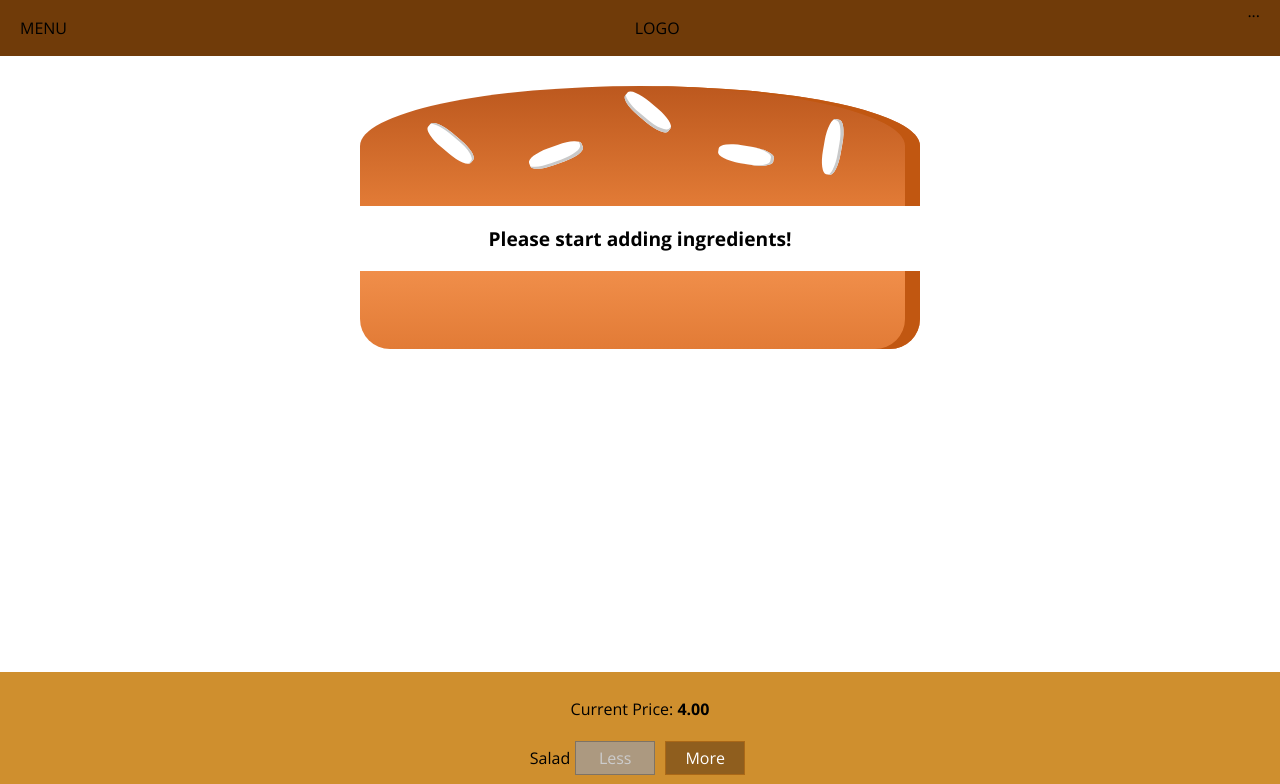
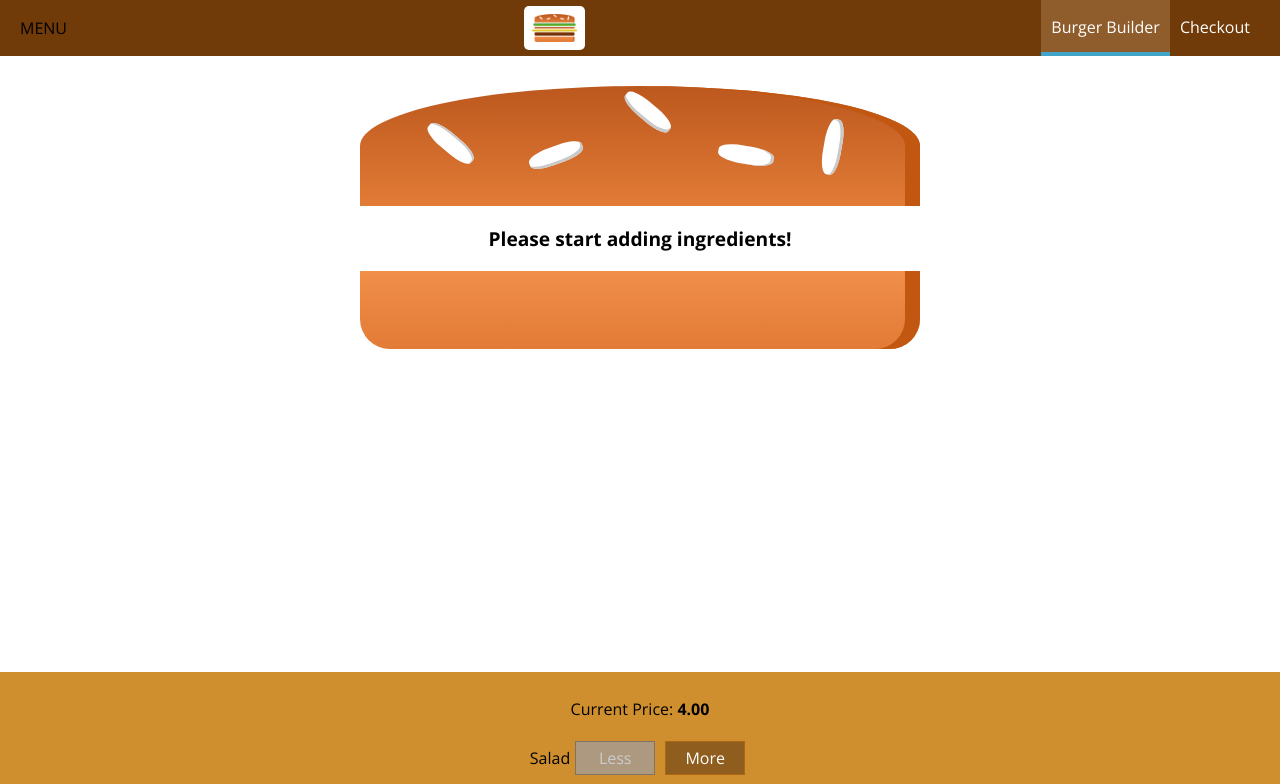
Before and after one commit to parth1320/burger_builder, a React app: page / in a window 1280 px wide. Shown: the top 784 px of the page. Built offline with nearby package versions, Linux system fonts and the light colour scheme.

Commit message:
Navigation Items

```diff
--- /dev/null
+++ b/src/components/Logo/Logo.css
@@ -0,0 +1,11 @@
+.Logo {
+  background-color: white;
+  height: 80%;
+  padding: 8px;
+  box-sizing: border-box;
+  border-radius: 5px;
+}
+
+.Logo img {
+  height: 100%;
+}
--- /dev/null
+++ b/src/components/Logo/Logo.js
@@ -0,0 +1,12 @@
+import React from "react";
+
+import burgerLogo from "../../assets/image/burger-logo.png";
+import classes from "./Logo.css";
+
+const logo = () => (
+  <div className={classes.Logo}>
+    <img src={burgerLogo} alt="MyBurger" />
+  </div>
+);
+
+export default logo;
--- /dev/null
+++ b/src/components/Navigation/NavigationItems/NavigationItem/NavigationItem.css
@@ -0,0 +1,26 @@
+.NavigationItem {
+  margin: 0;
+  box-sizing: border-box;
+  display: flex;
+  height: 100%;
+  align-items: center;
+}
+
+.NavigationItem a {
+  color: white;
+  text-decoration: none;
+  height: 100%;
+  padding: 16px 10px;
+  border-bottom: 4px solid transparent;
+  box-sizing: border-box;
+  display: block;
+}
+
+.NavigationItem a:hover,
+.NavigationItem a:active,
+.NavigationItem a.active {
+  background-color: #8f5c2c;
+  border-bottom: 4px solid #40a4c8;
+  box-sizing: border-box;
+  display: block;
+}
--- /dev/null
+++ b/src/components/Navigation/NavigationItems/NavigationItem/NavigationItem.js
@@ -0,0 +1,13 @@
+import React from "react";
+
+import classes from "./NavigationItem.css";
+
+const navigationItem = (props) => (
+  <li className={classes.NavigationItem}>
+    <a href={props.link} className={props.active ? classes.active : null}>
+      {props.children}
+    </a>
+  </li>
+);
+
+export default navigationItem;
--- /dev/null
+++ b/src/components/Navigation/NavigationItems/NavigationItems.css
@@ -0,0 +1,8 @@
+.NavigationItems {
+  margin: 0;
+  padding: 0;
+  list-style: none;
+  display: flex;
+  align-items: center;
+  height: 100%;
+}
--- /dev/null
+++ b/src/components/Navigation/NavigationItems/NavigationItems.js
@@ -0,0 +1,15 @@
+import React from "react";
+
+import classes from "./NavigationItems.css";
+import NavigationItem from "./NavigationItem/NavigationItem";
+
+const navigationItems = () => (
+  <ul className={classes.NavigationItems}>
+    <NavigationItem link="/" active>
+      Burger Builder
+    </NavigationItem>
+    <NavigationItem link="/">Checkout</NavigationItem>
+  </ul>
+);
+
+export default navigationItems;
--- a/src/components/Navigation/Toolbar/Toolbar.js
+++ b/src/components/Navigation/Toolbar/Toolbar.js
@@ -1,12 +1,16 @@
 import React from "react";
 
 import classes from "./Toolbar.css";
+import Logo from "../../Logo/Logo";
+import NavigationItems from "../NavigationItems/NavigationItems";
 
 const toolbar = (props) => (
   <header className={classes.Toolbar}>
     <div>MENU</div>
-    <div>LOGO</div>
-    <nav>...</nav>
+    <Logo />
+    <nav>
+      <NavigationItems />
+    </nav>
   </header>
 );
 
```
Also changed, not shown: src/assets/image/burger-logo.png (added).
